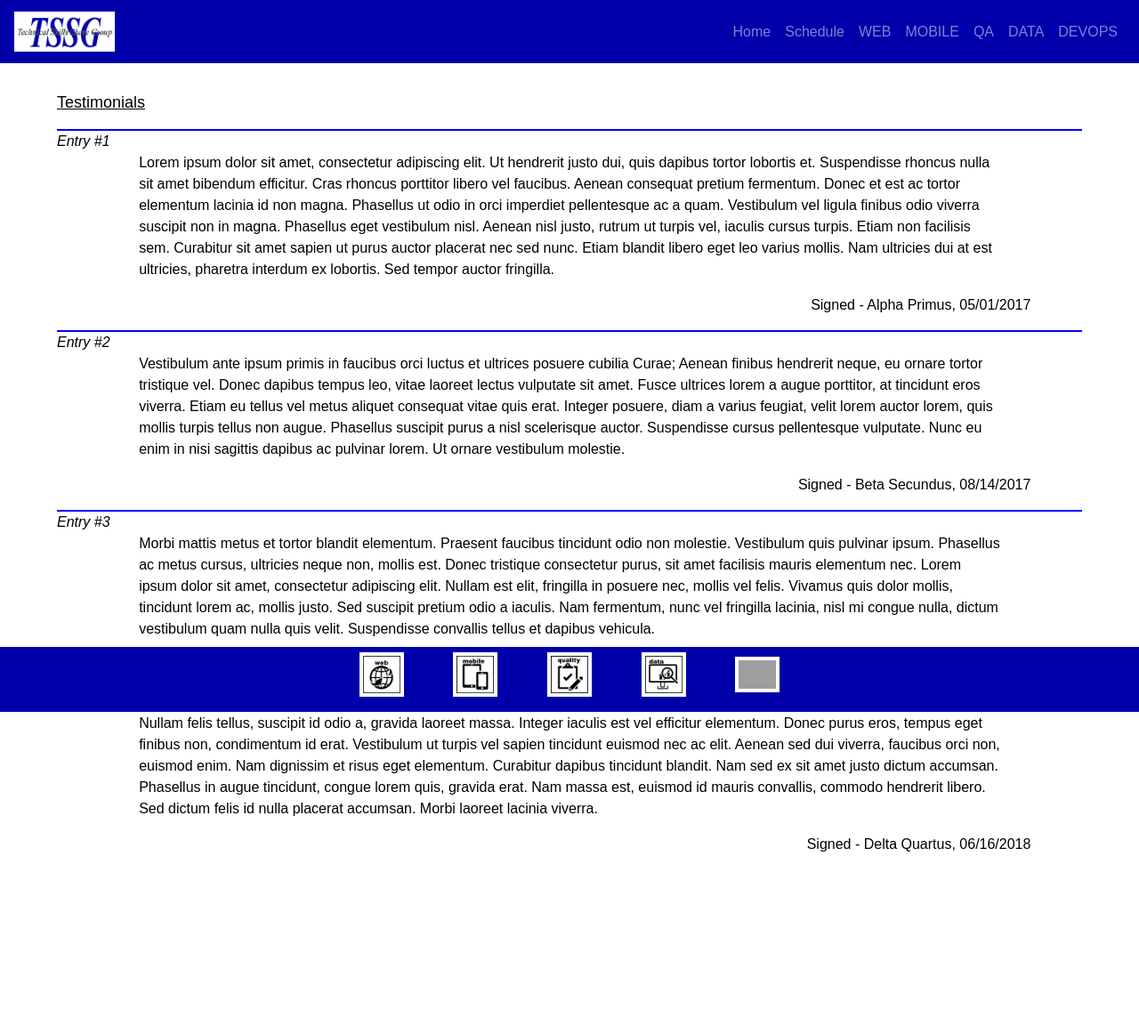
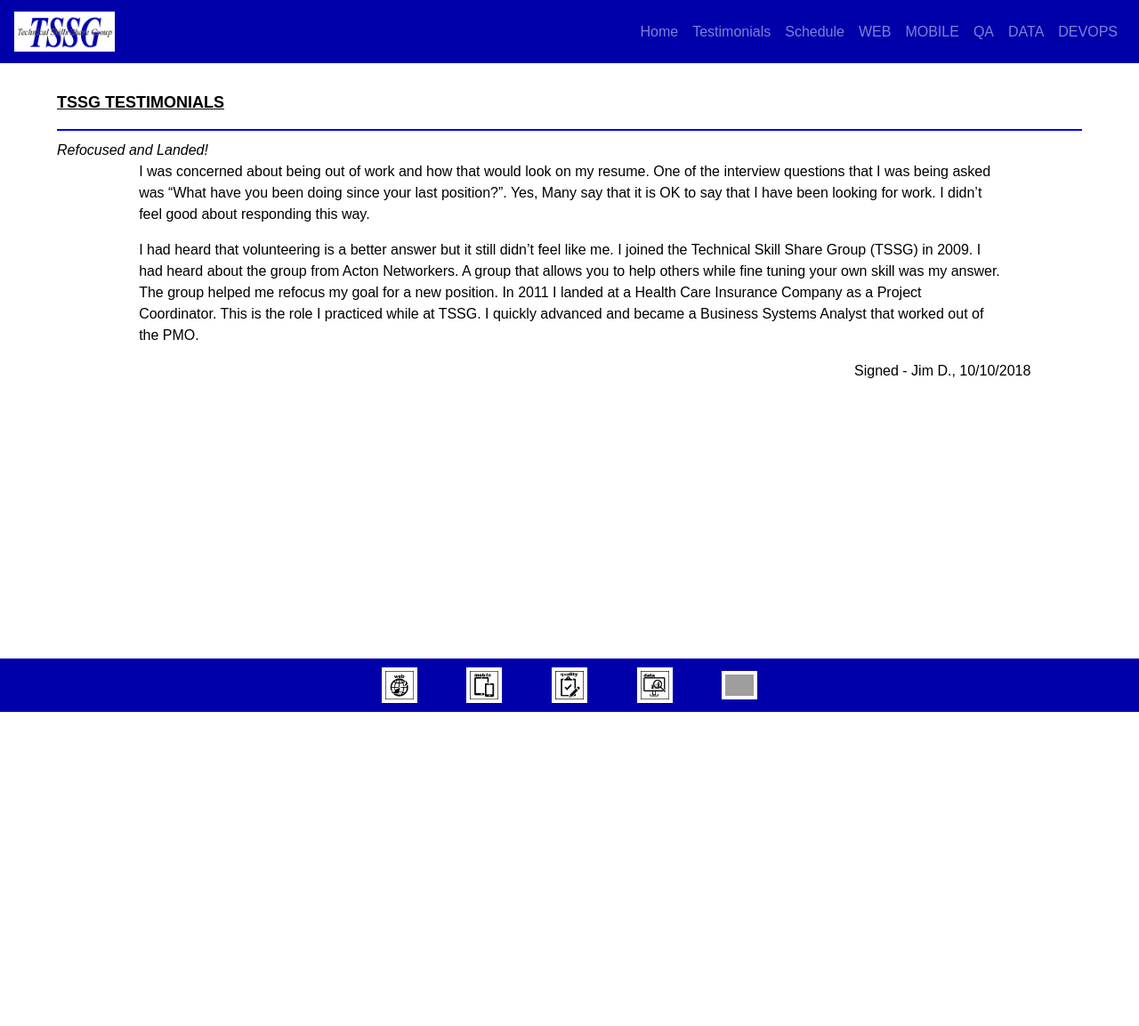
Before and after one commit to pscheid1/tssgDbProject, a PHP site: page /testimonials.html in a window 1280 px wide. Shown: the whole page at 89% size. After the commit the page ends 800 px from the top, so only its background shows below. Run offline with PHP 8.4, Linux system fonts and the light colour scheme; grey boxes are pictures that could not be loaded.

Commit message:
added Testimonials tab and page; changes to siteFunctions.js, testimonials.js, styles.css, pageHeader.html and testimonials.html

```diff
--- a/site/Scripts/siteFunctions.js
+++ b/site/Scripts/siteFunctions.js
@@ -54,7 +54,11 @@ function displayTestimonial(entry,index) {
   var thisText = document.createElement('p');
   var thisSignature = document.createElement('p');
   // load the three fields of a testimonial into the appropriate, just-created elements
-  thisIndex.innerHTML = "Entry #" + (index + 1);
+  /* NOTE: thisIndex is now holding the testimonial title. Better to show a title than
+           testimonial #1, #2, #3... Not changing thisIndex to thisTitle yet. JS 1/8/2019
+  */
+  //  thisIndex.innerHTML = "Entry #" + (index + 1);
+  thisIndex.innerHTML = entry.title;
   thisSignature.innerHTML = "Signed - " + entry.name + ", " + entry.date;
   thisText.innerHTML = entry.text;
 
--- a/site/Scripts/testimonials.js
+++ b/site/Scripts/testimonials.js
@@ -1,16 +1,22 @@
-// Javascript file that only contains the text of the testimonials.  Configured as an array of objects.
+// Javascript file that only contains the text of the testimonials.
+// Configured as an array of objects.
+// All testimonial text are manually copied from a Confluence 'testimonials' page.
+//   Ordered in the array by most recent entry first.
 
 var testimonials = [
      {
-	name: "Alpha Primus",
-	text: "Lorem ipsum dolor sit amet, consectetur adipiscing elit. Ut hendrerit justo dui, quis dapibus tortor lobortis et. Suspendisse rhoncus nulla sit amet bibendum efficitur. Cras rhoncus porttitor libero vel faucibus. Aenean consequat pretium fermentum. Donec et est ac tortor elementum lacinia id non magna. Phasellus ut odio in orci imperdiet pellentesque ac a quam. Vestibulum vel ligula finibus odio viverra suscipit non in magna. Phasellus eget vestibulum nisl. Aenean nisl justo, rutrum ut turpis vel, iaculis cursus turpis. Etiam non facilisis sem. Curabitur sit amet sapien ut purus auctor placerat nec sed nunc. Etiam blandit libero eget leo varius mollis. Nam ultricies dui at est ultricies, pharetra interdum ex lobortis. Sed tempor auctor fringilla. ",
-	date: "05/01/2017"
-     },
+	title: "Refocused and Landed!",
+	name: "Jim D.",
+	text: "<p>I was concerned about being out of work and how that would look on my resume.  One of the interview questions that I was being asked was “What have you been doing since your last position?”.  Yes, Many say that it is OK to say that I have been looking for work.  I didn’t feel good about responding this way.</p> <p>I had heard that volunteering is a better answer but it still didn’t feel like me. I joined the Technical Skill Share Group (TSSG) in 2009.  I had heard about the group from Acton Networkers.   A group that allows you to help others while fine tuning your own skill was my answer.  The group helped me refocus my goal for a new position.  In 2011 I landed at a Health Care Insurance Company as a Project Coordinator.  This is the role I practiced while at TSSG.  I quickly advanced and became a Business Systems Analyst that worked out of the PMO.</p>",
+	date: "10/10/2018"
+	}
+	/*
+	,
      {
 	name: "Beta Secundus",
 	text: "Vestibulum ante ipsum primis in faucibus orci luctus et ultrices posuere cubilia Curae; Aenean finibus hendrerit neque, eu ornare tortor tristique vel. Donec dapibus tempus leo, vitae laoreet lectus vulputate sit amet. Fusce ultrices lorem a augue porttitor, at tincidunt eros viverra. Etiam eu tellus vel metus aliquet consequat vitae quis erat. Integer posuere, diam a varius feugiat, velit lorem auctor lorem, quis mollis turpis tellus non augue. Phasellus suscipit purus a nisl scelerisque auctor. Suspendisse cursus pellentesque vulputate. Nunc eu enim in nisi sagittis dapibus ac pulvinar lorem. Ut ornare vestibulum molestie. ",
 	date: "08/14/2017"
-     },
+	},
      {
 	name: "Gamma Tertius",
 	text: "Morbi mattis metus et tortor blandit elementum. Praesent faucibus tincidunt odio non molestie. Vestibulum quis pulvinar ipsum. Phasellus ac metus cursus, ultricies neque non, mollis est. Donec tristique consectetur purus, sit amet facilisis mauris elementum nec. Lorem ipsum dolor sit amet, consectetur adipiscing elit. Nullam est elit, fringilla in posuere nec, mollis vel felis. Vivamus quis dolor mollis, tincidunt lorem ac, mollis justo. Sed suscipit pretium odio a iaculis. Nam fermentum, nunc vel fringilla lacinia, nisl mi congue nulla, dictum vestibulum quam nulla quis velit. Suspendisse convallis tellus et dapibus vehicula. ",
@@ -20,24 +26,9 @@ var testimonials = [
 	name: "Delta Quartus",
 	text: "Nullam felis tellus, suscipit id odio a, gravida laoreet massa. Integer iaculis est vel efficitur elementum. Donec purus eros, tempus eget finibus non, condimentum id erat. Vestibulum ut turpis vel sapien tincidunt euismod nec ac elit. Aenean sed dui viverra, faucibus orci non, euismod enim. Nam dignissim et risus eget elementum. Curabitur dapibus tincidunt blandit. Nam sed ex sit amet justo dictum accumsan. Phasellus in augue tincidunt, congue lorem quis, gravida erat. Nam massa est, euismod id mauris convallis, commodo hendrerit libero. Sed dictum felis id nulla placerat accumsan. Morbi laoreet lacinia viverra. ",
 	date: "06/16/2018"
-     }
+	}
+	*/
 ]; // end array of testimonials
 
+// Possible use in the future as JSON data read from a JSON file.
 var dataJSON = '[ {"name": "Alpha Primus","text": "alpha-text", "date": "05/01/2017" }]';
-
-
-
-		/*
-     {  "name": "Beta Secundus",
-		"text": "Vestibulum ante ipsum primis in faucibus orci luctus et ultrices posuere cubilia Curae; Aenean finibus hendrerit neque, eu ornare tortor tristique vel. Donec dapibus tempus leo, vitae laoreet lectus vulputate sit amet. Fusce ultrices lorem a augue porttitor, at tincidunt eros viverra. Etiam eu tellus vel metus aliquet consequat vitae quis erat. Integer posuere, diam a varius feugiat, velit lorem auctor lorem, quis mollis turpis tellus non augue. Phasellus suscipit purus a nisl scelerisque auctor. Suspendisse cursus pellentesque vulputate. Nunc eu enim in nisi sagittis dapibus ac pulvinar lorem. Ut ornare vestibulum molestie. ",
-		"date": "08/14/2017"
-     },
-     {  "name": "Gamma Tertius",
-		"text": "Morbi mattis metus et tortor blandit elementum. Praesent faucibus tincidunt odio non molestie. Vestibulum quis pulvinar ipsum. Phasellus ac metus cursus, ultricies neque non, mollis est. Donec tristique consectetur purus, sit amet facilisis mauris elementum nec. Lorem ipsum dolor sit amet, consectetur adipiscing elit. Nullam est elit, fringilla in posuere nec, mollis vel felis. Vivamus quis dolor mollis, tincidunt lorem ac, mollis justo. Sed suscipit pretium odio a iaculis. Nam fermentum, nunc vel fringilla lacinia, nisl mi congue nulla, dictum vestibulum quam nulla quis velit. Suspendisse convallis tellus et dapibus vehicula. ",
-		"date": "01/05/2018"
-     },
-     {  "name": "Delta Quartus",
-		"text": "Nullam felis tellus, suscipit id odio a, gravida laoreet massa. Integer iaculis est vel efficitur elementum. Donec purus eros, tempus eget finibus non, condimentum id erat. Vestibulum ut turpis vel sapien tincidunt euismod nec ac elit. Aenean sed dui viverra, faucibus orci non, euismod enim. Nam dignissim et risus eget elementum. Curabitur dapibus tincidunt blandit. Nam sed ex sit amet justo dictum accumsan. Phasellus in augue tincidunt, congue lorem quis, gravida erat. Nam massa est, euismod id mauris convallis, commodo hendrerit libero. Sed dictum felis id nulla placerat accumsan. Morbi laoreet lacinia viverra. ",
-		"date": "06/16/2018"
-     }
-*/
--- a/site/Styles/styles.css
+++ b/site/Styles/styles.css
@@ -136,8 +136,9 @@
 #missionStatement {
 /*  margin: 25px 50px;
   border: 3px double black;
-  border-radius: 15px; */
-  padding: 15px 25px;
+  border-radius: 15px;
+*/
+  padding: 15px 15px;
 }
 
 #missionStatement h1 {
@@ -183,6 +184,7 @@
 
 .testimonialEntry {
   border-top: 2px solid blue;
+  padding-top:10px;
 }
 
 .testimonialIndex {
@@ -221,31 +223,33 @@ Styles for the Schedule page
 
 #pageFooter {
   display: inline-block;
-  background-color: #0000ab;
+  background-color: #0000ab; /* same as rgb(57, 123, 247) */
   position: fixed;
   bottom: 0;
   width: 100%;
-  max-height: 100px;
+  max-height: 60px;
   left: 0;
   text-align: center;
-  margin-top: 4px;
-  padding-bottom:4px;
-  padding-top: 6px;
+/*  margin-top: 4px; */
+/*  padding-bottom:4px; */
+/*  padding-top: 6px; */
+  padding-top: 10px;
+
+  /* height: 15% */ /* same as header */
 }
 
 .link-icon {
   width: 8%;
-  max-width: 50px;
-  max-height: 50px;
+  max-width: 40px;
+  max-height: 40px;
   padding: 4px;
-  margin: 0 2% 1% 2%;
+  margin: 0% 2% 1% 2%;
   background-color: white;
 }
 
 .currentPage {
     background-color: #88c8cc;
-    border: 4px solid #88c8cc; */
-
+    border: 4px solid #88c8cc;
 }
 
 
--- a/site/pageHeader.html
+++ b/site/pageHeader.html
@@ -21,6 +21,9 @@
             <ul class="nav navbar-nav ml-auto">
               <li class="nav-item">
                 <a class="nav-link link-override" href="index.html#top">Home</a>
+              </li>
+              <li class="nav-item">
+                <a class="nav-link link-override" href="testimonials.html#top">Testimonials</a>
               </li>
               <li class="nav-item">
                 <a class="nav-link link-override" href="schedule.html#top">Schedule</a>
--- a/site/testimonials.html
+++ b/site/testimonials.html
@@ -2,7 +2,7 @@
 <html lang="en">
 
 <head>
-  <title>Technical Skills Share Group (TSSG)</title>
+  <title>TSSG - Testimonials</title>
   <!-- Google Tag Manager -->
   <script>/*
     (function(w,d,s,l,i){w[l]=w[l]||[];w[l].push({'gtm.start':
@@ -30,7 +30,7 @@
   </div>
 
 <div id="content">
-  <h1> Testimonials </h1>
+  <h1><strong> TSSG TESTIMONIALS </strong></h1>
 
 </div> <!-- end of Content div -->
 
@@ -38,6 +38,7 @@
   loadTestimonials();
 </script>
 
+<!--  <div id="pageFooter" style="margin-top:3em;"></div> -->
   <div id="pageFooter"></div>
 </body>
 
```
